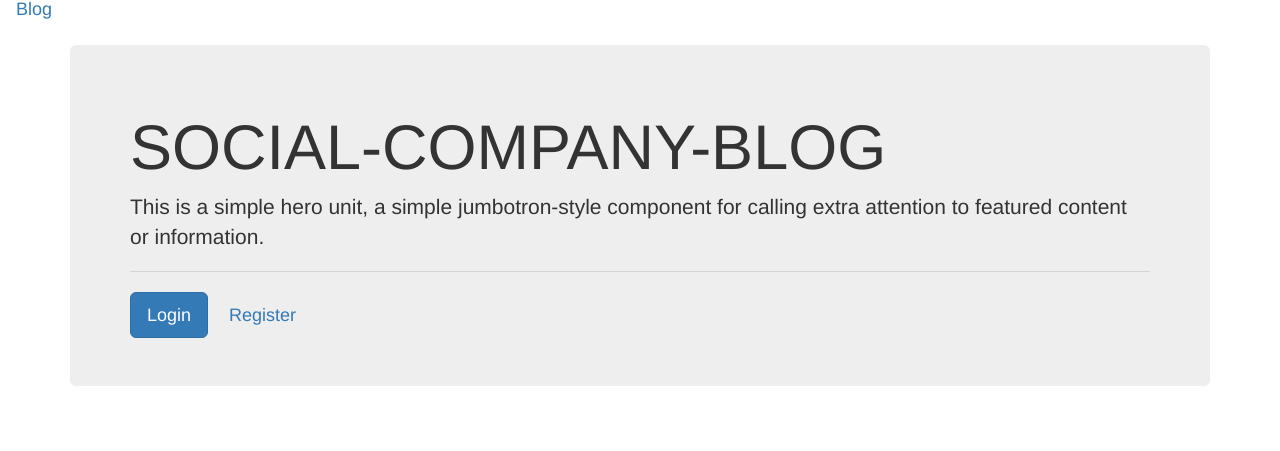
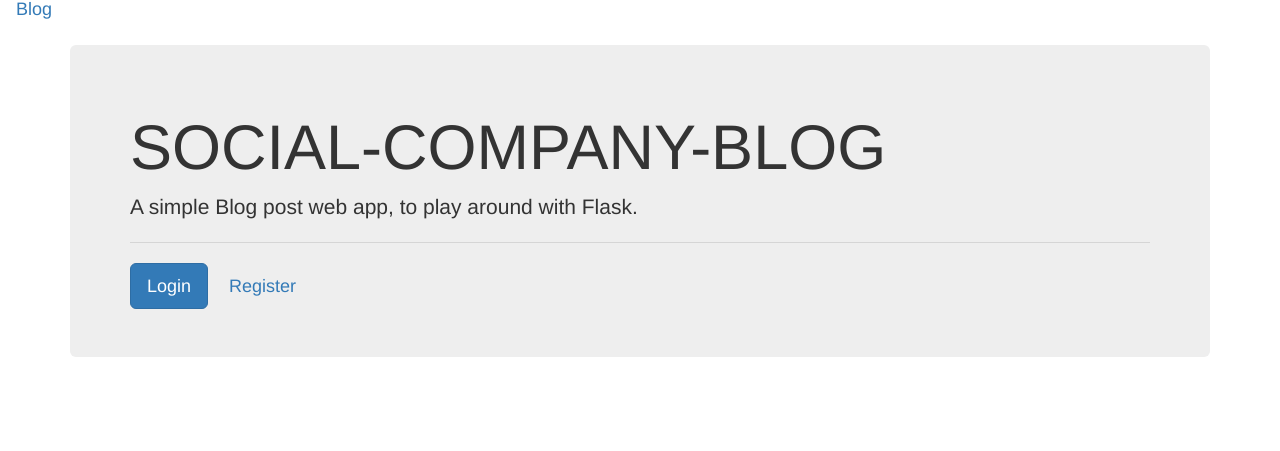
Before and after one commit to greg-marcin-sienkiewicz/udemy-python-and-flask-bootcamp-create-websites-using-flask-blog-post, a Flask app: page / in a window 1280 px wide. Shown: the part 47-498 px from the top of the page. Run offline with Flask 2, Linux system fonts and the light colour scheme; data that the repository does not hold is empty; some libraries are stand-ins or nearby versions.

Commit message:
Add final touches.

```diff
--- a/blog/blog_posts/views.py
+++ b/blog/blog_posts/views.py
@@ -36,7 +36,7 @@ def update_post(blog_post_id):
     blog_post.text = form.text.data
     db.session.commit()
     flash("Post has been updated.")
-    return redirect(url_for("blog_posts.blog_post", blog_post_id=blog_post.id))
+    return redirect(url_for("blog_post.blog_post", blog_post_id=blog_post.id))
   elif request.method == "GET":
     form.title.data = blog_post.title
     form.text.data = blog_post.text
--- a/blog/core/views.py
+++ b/blog/core/views.py
@@ -1,10 +1,13 @@
 from flask import render_template, request, Blueprint
+from blog.models import BlogPost
 
 core = Blueprint('core', __name__)
 
 @core.route("/")
 def index():
-  return render_template("index.html")
+  page = request.args.get("page", 1, type=int)
+  blog_posts = BlogPost.query.order_by(BlogPost.date.desc()).paginate(page=page, per_page=3)
+  return render_template("index.html", blog_posts=blog_posts)
 
 @core.route("/info")
 def info():
--- a/blog/templates/base.html
+++ b/blog/templates/base.html
@@ -17,7 +17,7 @@
       </li>
       {% if current_user.is_authenticated %}
         <li class="nav-item">
-          <a class="nav-link" href="#">Blog</a>
+          <a class="nav-link" href="{{ url_for('blog_post.create_post') }}">Blog</a>
         </li>
         <li class="nav-item">
             <a class="nav-link" href="{{ url_for('users.account') }}">Account</a>
--- a/blog/templates/index.html
+++ b/blog/templates/index.html
@@ -5,11 +5,46 @@
 
   <div class="jumbotron">
     <h1 class="display-4">SOCIAL-COMPANY-BLOG</h1>
-    <p class="lead">This is a simple hero unit, a simple jumbotron-style component for calling extra attention to featured content or information.</p>
+    <p class="lead">A simple Blog post web app, to play around with Flask.</p>
     <hr class="my-4">
     <a class="btn btn-primary btn-lg" href="{{ url_for('users.login') }}" role="button">Login</a>
     <a class="btn btn-secondary btn-lg" href="{{ url_for('users.register') }}" role="button">Register</a>
   </div>
 
+  <div class="container">
+    <div class="card-group">
+        {% for post in blog_posts.items %}
+        <div class="card">
+          <div class="card-body">
+            <h5 class="card-title">
+                <a href="{{ url_for('blog_post.blog_post', blog_post_id=post.id) }}">{{ post.title }}</a>
+            </h5>
+            <p class="card-text">{{ post.text }}.</p>
+          </div>
+          <div class="card-footer">
+            <small class="text-muted">Published on {{ post.date.strftime("%Y-%m-%d") }} by <a href="{{ url_for('users.user_post', username=post.author.username) }}">{{ post.author.username }}</a></small>
+          </div>
+        </div>
+        {% endfor %}
+    </div>
+    <div class="container">
+      <br>
+      <nav aria-label="Page navigation example">
+          <ul class="pagination">
+            {% for page_num in blog_posts.iter_pages(left_edge=1, right_edge=1, left_current=1, right_current=2) %}
+              {% if blog_posts.page == page_num %}
+              <li class="page-item disabled">
+                <a class="page-link"}}" href="{{ url_for('core.index', page=page_num) }}">{{ page_num }}</a>
+              </li>
+              {% else %}
+              <li class="page-item">
+                  <a class="page-link" href="{{url_for('core.index', page=page_num)}}">{{ page_num }}</a>
+                </li>
+              {% endif %}
+            {% endfor %}
+          </ul>
+      </nav>
+    </div>
+  </div>
 </div>
 {% endblock %}
--- a/blog/users/views.py
+++ b/blog/users/views.py
@@ -65,5 +65,5 @@ def account():
 def user_post(username):
   page = request.args.get("page", 1, type=int)
   user = User.query.filter_by(username=username).first_or_404()
-  blog_posts = BlogPost.query.filter_by(author=user).order_by(BlogPost.date.desc()).paginate(page=page, per_page=5)
+  blog_posts = BlogPost.query.filter_by(author=user).order_by(BlogPost.date.desc()).paginate(page=page, per_page=3)
   return render_template("user_blog_posts.html", blog_posts=blog_posts, user=user)
```
Also changed, not shown: blog/templates/user_blog_posts.html (+18 -9 lines).
